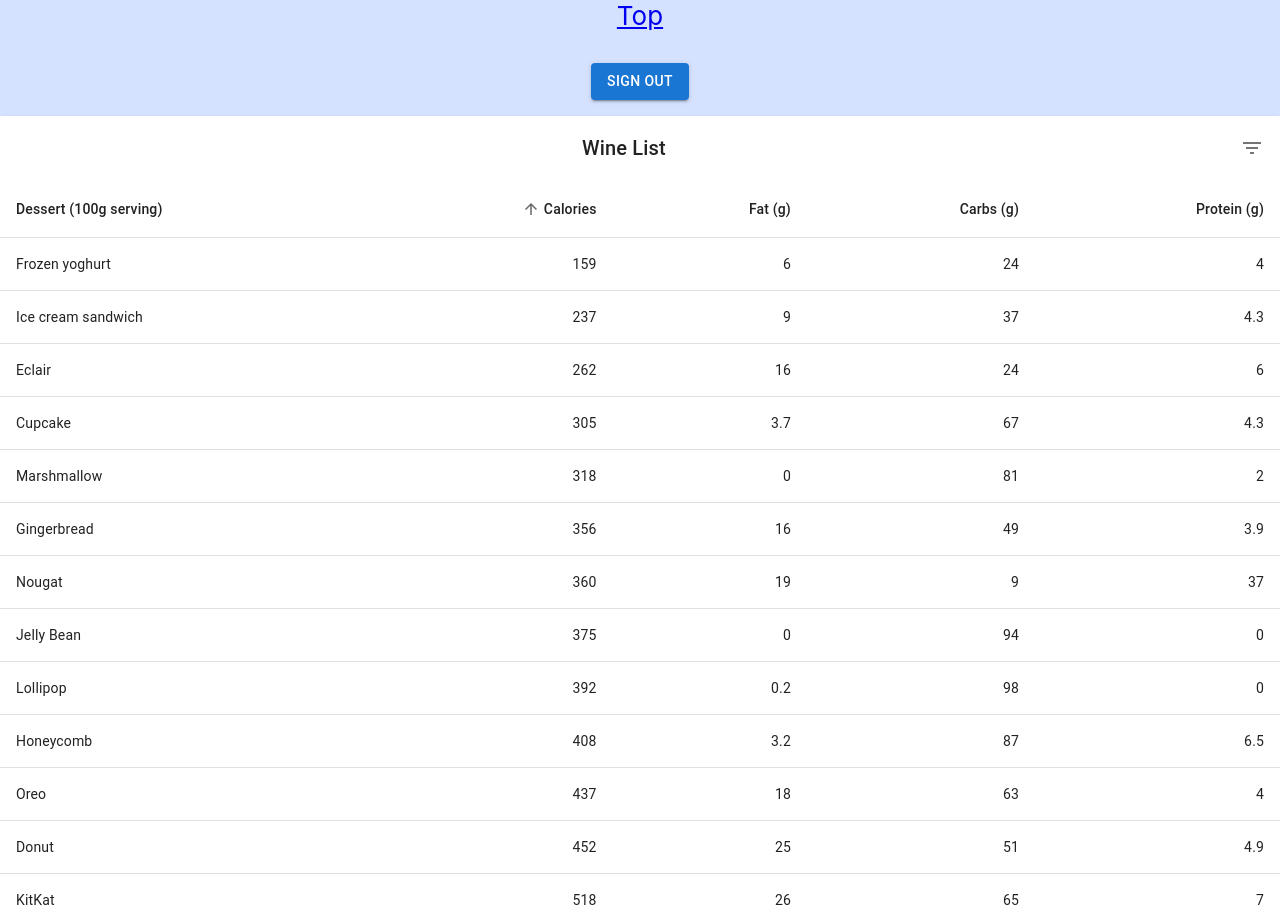
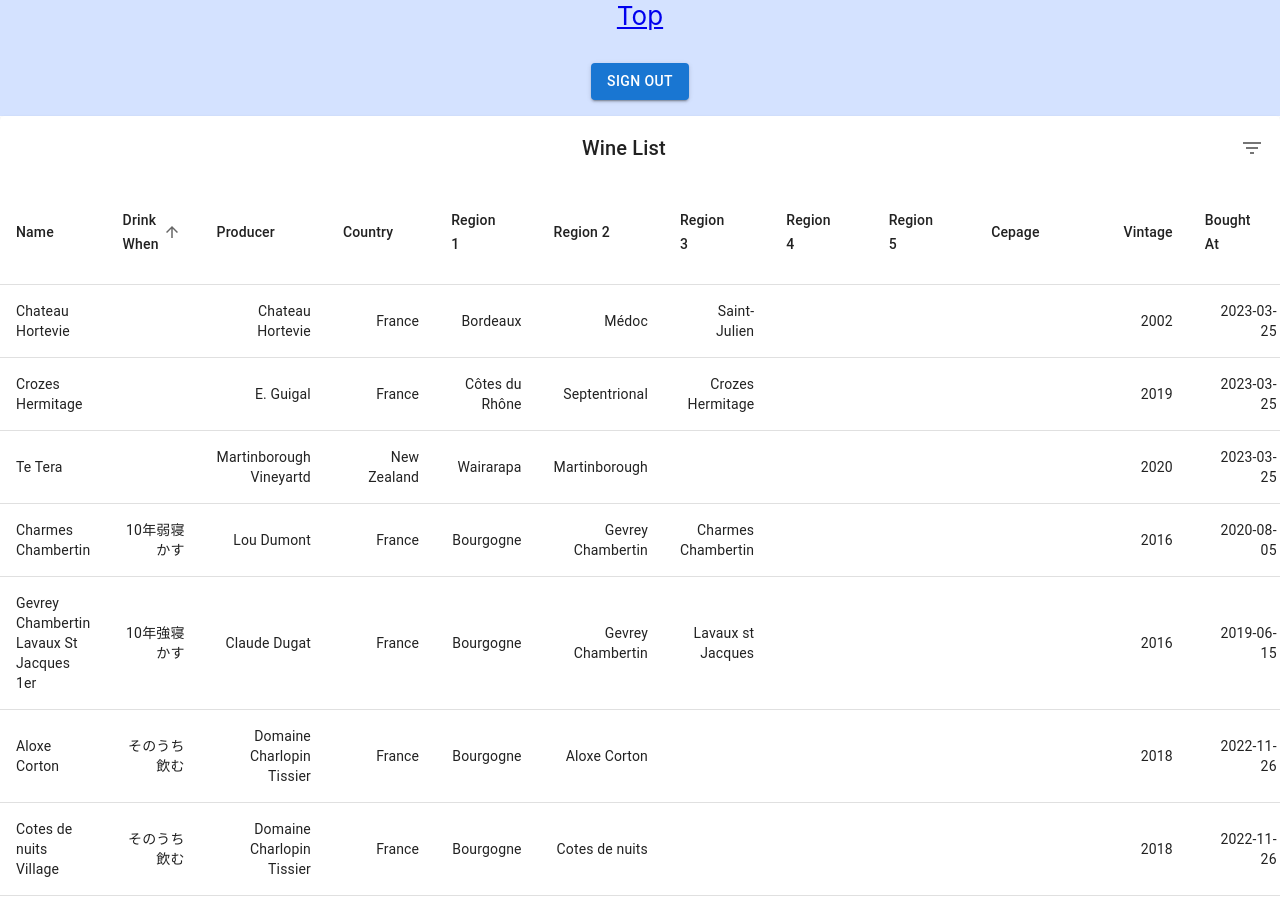
Before and after one commit to lynxlevin/llwinecellar, a React (Create React App) app in the folder llwc-front/: page /wine-list in a window 1280 px wide. Shown: the top 914 px of the page. Built offline with nearby package versions, Linux system fonts and the light colour scheme.

Commit message:
WineList page: change data to real wine data

```diff
--- a/llwc-front/src/pages/WineList.tsx
+++ b/llwc-front/src/pages/WineList.tsx
@@ -18,39 +18,81 @@ import { visuallyHidden } from '@mui/utils';
 
 // Originally copied from https://mui.com/material-ui/react-table/#sorting-amp-selecting
 
-interface Data {
+interface WineData {
+    id: string;
+    drink_when: string;
     name: string;
-    calories: number;
-    fat: number;
-    carbs: number;
-    protein: number;
+    producer: string;
+    country: string;
+    region_1: string;
+    region_2: string;
+    region_3: string;
+    region_4: string;
+    region_5: string;
+    cepage: string;
+    vintage: number;
+    bought_at: string;
+    bought_from: string;
+    price_with_tax: number;
+    drunk_at: string;
+    note: string;
 }
 
-function createData(name: string, calories: number, fat: number, carbs: number, protein: number): Data {
+function createWineData(
+    id: string,
+    drink_when: string,
+    name: string,
+    producer: string,
+    country: string,
+    region_1: string,
+    region_2: string,
+    region_3: string,
+    region_4: string,
+    region_5: string,
+    cepage: string,
+    vintage: number | null,
+    bought_at: string,
+    bought_from: string,
+    price_with_tax: number,
+    drunk_at: string | null,
+    note: string,
+): WineData {
     return {
+        id,
+        drink_when,
         name,
-        calories,
-        fat,
-        carbs,
-        protein,
+        producer,
+        country,
+        region_1,
+        region_2,
+        region_3,
+        region_4,
+        region_5,
+        cepage,
+        vintage: vintage ?? 0,
+        bought_at,
+        bought_from,
+        price_with_tax,
+        drunk_at: drunk_at ?? '',
+        note,
     };
 }
 
-const rows = [
-    createData('Cupcake', 305, 3.7, 67, 4.3),
-    createData('Donut', 452, 25.0, 51, 4.9),
-    createData('Eclair', 262, 16.0, 24, 6.0),
-    createData('Frozen yoghurt', 159, 6.0, 24, 4.0),
-    createData('Gingerbread', 356, 16.0, 49, 3.9),
-    createData('Honeycomb', 408, 3.2, 87, 6.5),
-    createData('Ice cream sandwich', 237, 9.0, 37, 4.3),
-    createData('Jelly Bean', 375, 0.0, 94, 0.0),
-    createData('KitKat', 518, 26.0, 65, 7.0),
-    createData('Lollipop', 392, 0.2, 98, 0.0),
-    createData('Marshmallow', 318, 0, 81, 2.0),
-    createData('Nougat', 360, 19.0, 9, 37.0),
-    createData('Oreo', 437, 18.0, 63, 4.0),
-];
+// prettier-ignore
+const wineRows = [
+    createWineData("cf7718e9-b7d3-404d-bd3c-ca28d1ade76a", "デイリー", "Le Prince", "Domaine de Roche Ville", "France", "Loire", "Saumur Champigny", "", "", "", "", 2017, "2023-04-18", "エノテカオンライン", 3080, null, ""),
+    createWineData("1928f721-3b98-4b5d-ba9a-26b323b558c0", "デイリー", "Village Pinot Noir", "Paul Cluver", "South Africa", "Elgin", "", "", "", "", "", 2020, "2023-04-18", "エノテカオンライン", 2805, null, ""),
+    createWineData("83b4afc9-584e-4da5-a5f0-2feb0be75fe4", "そのうち飲む", "Aloxe Corton", "Domaine Charlopin Tissier", "France", "Bourgogne", "Aloxe Corton", "", "", "", "", 2018, "2022-11-26", "伊勢屋", 11880, null, ""),
+    createWineData("2d3113d2-83b1-420b-baa8-7d42607f6704", "そのうち飲む", "Cotes de nuits Village", "Domaine Charlopin Tissier", "France", "Bourgogne", "Cotes de nuits", "", "", "", "", 2018, "2022-11-26", "伊勢屋", 7700, null, ""),
+    createWineData("9d48576a-7a0c-4d8d-9997-8f124633628c", "数年寝かす", "Chasse Spleen", "Ch. Chasse Spleen", "France", "Bordeaux", "Médoc", "Moulis", "", "", "", 2013, "2019-06-15", "天満屋", 5724, null, "澱はなく、色は濃いめで透き通っている。"),
+    createWineData("7d392fc8-a12b-473f-a76e-e0cca7c03d12", "10年弱寝かす", "Charmes Chambertin", "Lou Dumont", "France", "Bourgogne", "Gevrey Chambertin", "Charmes Chambertin", "", "", "", 2016, "2020-08-05", "天満屋岡山", 29590, null, ""),
+    createWineData("720f50b2-f95b-4dfd-82de-c0802631e417", "10年強寝かす", "Gevrey Chambertin Lavaux St Jacques 1er", "Claude Dugat", "France", "Bourgogne", "Gevrey Chambertin", "Lavaux st Jacques", "", "", "", 2016, "2019-06-15", "勝田商店", 30780, null, "澱はなく、色はどちらかというと濃いめ。長期熟成が期待できそう。よく透き通っている。"),
+    createWineData("fbfac37c-c960-4c03-8d29-ce6749341daa", "たくさん寝かす", "Corton Bressandes GC", "Lucien le Moine", "France", "Bourgogne", "Corton", "", "", "", "", 2012, "2019-06-15", "勝田商店", 17280, null, "綿状の澱僅かにあり、色は微妙に薄め。よく透き通っている。"),
+    createWineData("6038fe2c-9aa4-4b3f-812e-aee9537aed0a", "たくさん寝かす", "Chambertin", "Phillipe Charlopin", "France", "Bourgogne", "Gevrey Chambertin", "Chambertin", "", "", "", 2012, "2016-11-05", "安田", 41040, null, "\"同じ物を2017/05/14に飲んでがっかり。確かに早飲みできるものだし、チャーミングな香りも程よい甘さも、ミネラル感や複雑味もあるが、どれもこぢんまりとしていて、全く魅力に感じられない。\nどう熟成するのか読めないが、偉大な畑の片鱗を感じることはできるので、もっとしっかり寝かせて、古酒になりかけてから飲むべき。少しでも早かったら絶対にまたがっかりする。\nこんなにすっと口に馴染んで、優しく飲みやすいワインにしては珍しく、しっかりと強固な刺激も備えている。今でこそ、口に優しくおいしいワインだが、ルロワにこそ叶わないかもしれないけど、熟成すれば閉じたように見えない花が大きく開いて、素晴らしいワインになるのかもしれない。\n死ぬ前の楽しみにとっておく。\""),
+    createWineData("34fdd25f-9446-4a6e-b1ec-f1232682fbc9", "", "Chateau Hortevie", "Chateau Hortevie", "France", "Bordeaux", "Médoc", "Saint-Julien", "", "", "", 2002, "2023-03-25", "タカムラ", 4400, "2023-05-05", ""),
+    createWineData("94194356-eb78-41a5-af5a-aea5532b181a", "", "Crozes Hermitage", "E. Guigal", "France", "Côtes du Rhône", "Septentrional", "Crozes Hermitage", "", "", "", 2019, "2023-03-25", "タカムラ", 3058, "2023-04-15", ""),
+    createWineData("13fff526-2fad-4e5c-a0ac-f3cb4f1ac83e", "", "Te Tera", "Martinborough Vineyartd", "New Zealand", "Wairarapa", "Martinborough", "", "", "", "", 2020, "2023-03-25", "タカムラ", 2780, "2023-04-08", ""),
+  ]
 
 function descendingComparator<T>(a: T, b: T, orderBy: keyof T) {
     if (b[orderBy] < a[orderBy]) {
@@ -71,78 +113,67 @@ function getComparator<Key extends keyof any>(
     return order === 'desc' ? (a, b) => descendingComparator(a, b, orderBy) : (a, b) => -descendingComparator(a, b, orderBy);
 }
 
-// Since 2020 all major browsers ensure sort stability with Array.prototype.sort().
-// stableSort() brings sort stability to non-modern browsers (notably IE11). If you
-// only support modern browsers you can replace stableSort(exampleArray, exampleComparator)
-// with exampleArray.slice().sort(exampleComparator)
-function stableSort<T>(array: readonly T[], comparator: (a: T, b: T) => number) {
-    const stabilizedThis = array.map((el, index) => [el, index] as [T, number]);
-    stabilizedThis.sort((a, b) => {
-        const order = comparator(a[0], b[0]);
-        if (order !== 0) {
-            return order;
-        }
-        return a[1] - b[1];
-    });
-    return stabilizedThis.map(el => el[0]);
+interface WineHeadCell {
+    id: keyof WineData;
+    numeric: boolean;
+    disablePadding: boolean;
+    label: string;
 }
 
-interface HeadCell {
-    disablePadding: boolean;
-    id: keyof Data;
-    label: string;
-    numeric: boolean;
+function toTitleCase(text: string): string {
+    return text
+        .toLowerCase()
+        .split('_')
+        .map(function (word: string) {
+            return word.replace(word[0], word[0].toUpperCase());
+        })
+        .join(' ');
 }
 
-const headCells: readonly HeadCell[] = [
-    {
-        id: 'name',
-        numeric: false,
-        disablePadding: false,
-        label: 'Dessert (100g serving)',
-    },
-    {
-        id: 'calories',
-        numeric: true,
-        disablePadding: false,
-        label: 'Calories',
-    },
-    {
-        id: 'fat',
-        numeric: true,
-        disablePadding: false,
-        label: 'Fat (g)',
-    },
-    {
-        id: 'carbs',
-        numeric: true,
-        disablePadding: false,
-        label: 'Carbs (g)',
-    },
-    {
-        id: 'protein',
-        numeric: true,
-        disablePadding: false,
-        label: 'Protein (g)',
-    },
+function getWineHeadCell(id: keyof WineData, numeric: boolean, disablePadding: boolean): WineHeadCell {
+    const label = toTitleCase(id);
+    return {
+        id,
+        numeric,
+        disablePadding,
+        label,
+    };
+}
+
+const wineHeadCells: readonly WineHeadCell[] = [
+    getWineHeadCell('name', false, false),
+    getWineHeadCell('drink_when', false, false),
+    getWineHeadCell('producer', false, false),
+    getWineHeadCell('country', false, false),
+    getWineHeadCell('region_1', false, false),
+    getWineHeadCell('region_2', false, false),
+    getWineHeadCell('region_3', false, false),
+    getWineHeadCell('region_4', false, false),
+    getWineHeadCell('region_5', false, false),
+    getWineHeadCell('cepage', false, false),
+    getWineHeadCell('vintage', true, false),
+    getWineHeadCell('bought_at', false, false),
+    getWineHeadCell('bought_from', false, false),
+    getWineHeadCell('price_with_tax', true, false),
+    getWineHeadCell('drunk_at', false, false),
 ];
 
 interface EnhancedTableHeadProps {
-    onRequestSort: (event: React.MouseEvent<unknown>, property: keyof Data) => void;
+    onRequestSort: (event: React.MouseEvent<unknown>, property: keyof WineData) => void;
     order: Order;
     orderBy: string;
 }
 
 function EnhancedTableHead(props: EnhancedTableHeadProps) {
     const { order, orderBy, onRequestSort } = props;
-    const createSortHandler = (property: keyof Data) => (event: React.MouseEvent<unknown>) => {
+    const createSortHandler = (property: keyof WineData) => (event: React.MouseEvent<unknown>) => {
         onRequestSort(event, property);
     };
 
     return (
         <TableHead>
             <TableRow>
-                {headCells.map(headCell => (
+                {wineHeadCells.map(headCell => (
                     <TableCell
                         key={headCell.id}
                         align={headCell.numeric ? 'right' : 'left'}
@@ -196,17 +227,18 @@ function EnhancedTableToolbar(props: EnhancedTableToolbarProps) {
 
 export default function WineList() {
     const [order, setOrder] = React.useState<Order>('asc');
-    const [orderBy, setOrderBy] = React.useState<keyof Data>('calories');
+    const [orderBy, setOrderBy] = React.useState<keyof WineData>('drink_when');
     const [page, setPage] = React.useState(0);
     const [rowsPerPage, setRowsPerPage] = React.useState(100);
 
-    const handleRequestSort = (event: React.MouseEvent<unknown>, property: keyof Data) => {
+    const handleRequestSort = (event: React.MouseEvent<unknown>, property: keyof WineData) => {
         const isAsc = orderBy === property && order === 'asc';
         setOrder(isAsc ? 'desc' : 'asc');
         setOrderBy(property);
     };
 
-    const handleClick = (event: React.MouseEvent<unknown>, name: string) => {
+    const handleClick = (event: React.MouseEvent<unknown>, id: string, name: string) => {
+        console.log(id);
         console.log(name);
     };
 
@@ -220,10 +252,14 @@ export default function WineList() {
     };
 
     // Avoid a layout jump when reaching the last page with empty rows.
-    const emptyRows = page > 0 ? Math.max(0, (1 + page) * rowsPerPage - rows.length) : 0;
+    const emptyRows = page > 0 ? Math.max(0, (1 + page) * rowsPerPage - wineRows.length) : 0;
 
     const visibleRows = React.useMemo(
-        () => stableSort(rows, getComparator(order, orderBy)).slice(page * rowsPerPage, page * rowsPerPage + rowsPerPage),
+        () =>
+            wineRows
+                .slice()
+                .sort(getComparator(order, orderBy))
+                .slice(page * rowsPerPage, page * rowsPerPage + rowsPerPage),
         [order, orderBy, page, rowsPerPage],
     );
 
@@ -241,7 +277,7 @@ export default function WineList() {
                                 return (
                                     <TableRow
                                         hover
-                                        onClick={event => handleClick(event, row.name)}
+                                        onClick={event => handleClick(event, row.id, row.name)}
                                         role="checkbox"
                                         tabIndex={-1}
                                         key={row.name}
@@ -250,10 +286,20 @@ export default function WineList() {
                                         <TableCell component="th" id={labelId} scope="row">
                                             {row.name}
                                         </TableCell>
-                                        <TableCell align="right">{row.calories}</TableCell>
-                                        <TableCell align="right">{row.fat}</TableCell>
-                                        <TableCell align="right">{row.carbs}</TableCell>
-                                        <TableCell align="right">{row.protein}</TableCell>
+                                        <TableCell align="right">{row.drink_when}</TableCell>
+                                        <TableCell align="right">{row.producer}</TableCell>
+                                        <TableCell align="right">{row.country}</TableCell>
+                                        <TableCell align="right">{row.region_1}</TableCell>
+                                        <TableCell align="right">{row.region_2}</TableCell>
+                                        <TableCell align="right">{row.region_3}</TableCell>
+                                        <TableCell align="right">{row.region_4}</TableCell>
+                                        <TableCell align="right">{row.region_5}</TableCell>
+                                        <TableCell align="right">{row.cepage}</TableCell>
+                                        <TableCell align="right">{row.vintage}</TableCell>
+                                        <TableCell align="right">{row.bought_at}</TableCell>
+                                        <TableCell align="right">{row.bought_from}</TableCell>
+                                        <TableCell align="right">{row.price_with_tax}</TableCell>
+                                        <TableCell align="right">{row.drunk_at}</TableCell>
                                     </TableRow>
                                 );
                             })}
@@ -271,7 +317,7 @@ export default function WineList() {
                 </TableContainer>
                 <TablePagination
                     component="div"
-                    count={rows.length}
+                    count={wineRows.length}
                     rowsPerPage={rowsPerPage}
                     page={page}
                     onPageChange={handleChangePage}
```
